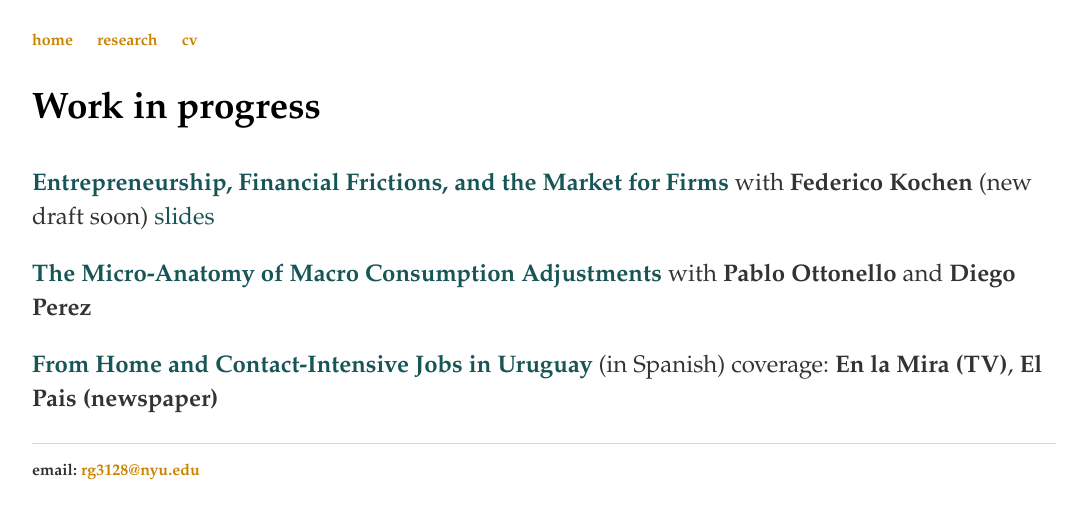
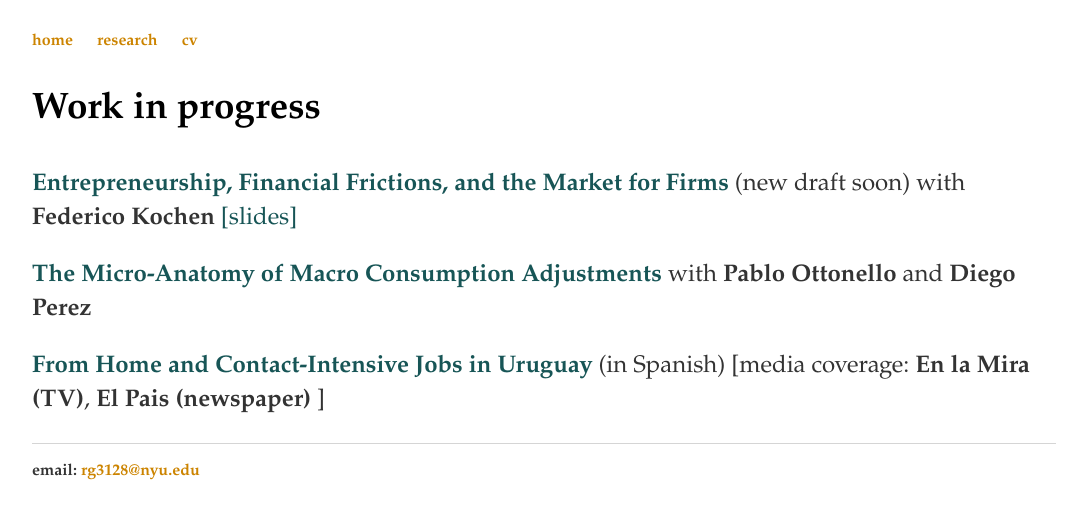
Before and after one commit to rafaguntin/rafaguntin.github.io, a Jekyll site: the page built from research/index.html, in a window 1280 px wide. Shown: the top 519 px of the page, without its empty margins (96-1167 px from the left). Built offline with Jekyll 4.4.1, drawn with Linux system fonts in a browser that asks for light colours.

Commit message:
Update index.html

```diff
--- a/research/index.html
+++ b/research/index.html
@@ -8,10 +8,9 @@ title: Rafael Guntin - Research
 			<p> <a style="font-weight: bold; color:#175556"
 			       href="/research/Entrepreneurship Financial Frictions and the Market of Firms.pdf"
 			       target="_blank">Entrepreneurship, Financial Frictions, and the Market for Firms</a>
-				with
+				(new draft soon) with
 				<a style="font-weight: bold; color:#333" href="https://sites.google.com/view/federicokochen/home" target="_blank"> Federico Kochen </a>
-				(new draft soon)
-				<a style="color:#175556" href="/research/GK - Slides NYU - 09Dec19 - Handout.pdf" target="_blank"> slides <a>
+				<a style="color:#175556" href="/research/GK - Slides NYU - 09Dec19 - Handout.pdf" target="_blank"> [slides] <a>
 			</p>
 			<p> <a style="font-weight: bold; color:#175556"
 			       >The Micro-Anatomy of Macro Consumption Adjustments</a>
@@ -23,9 +22,9 @@ title: Rafael Guntin - Research
 			<p> <a style="font-weight: bold; color:#175556"
 			       href="/research/employment_uru_covid_new.pdf"
 			       target="_blank">From Home and Contact-Intensive Jobs in Uruguay</a> (in Spanish)
-			       coverage:
+			       [media coverage:
 				<a style="font-weight: bold; color:#333" href="https://www.youtube.com/watch?v=2Gr1WlL259c&t=6383s" target="_blank"> En la Mira (TV)</a>,
-				<a style="font-weight: bold; color:#333" href="https://negocios.elpais.com.uy/noticias/afectan-trabajadores-uruguayos-cuarentena-distanciamiento-fisico.html" target="_blank"> El Pais (newspaper) </a>
+				<a style="font-weight: bold; color:#333" href="https://negocios.elpais.com.uy/noticias/afectan-trabajadores-uruguayos-cuarentena-distanciamiento-fisico.html" target="_blank"> El Pais (newspaper) </a>]
 			</p>
 
 		</div>
```
